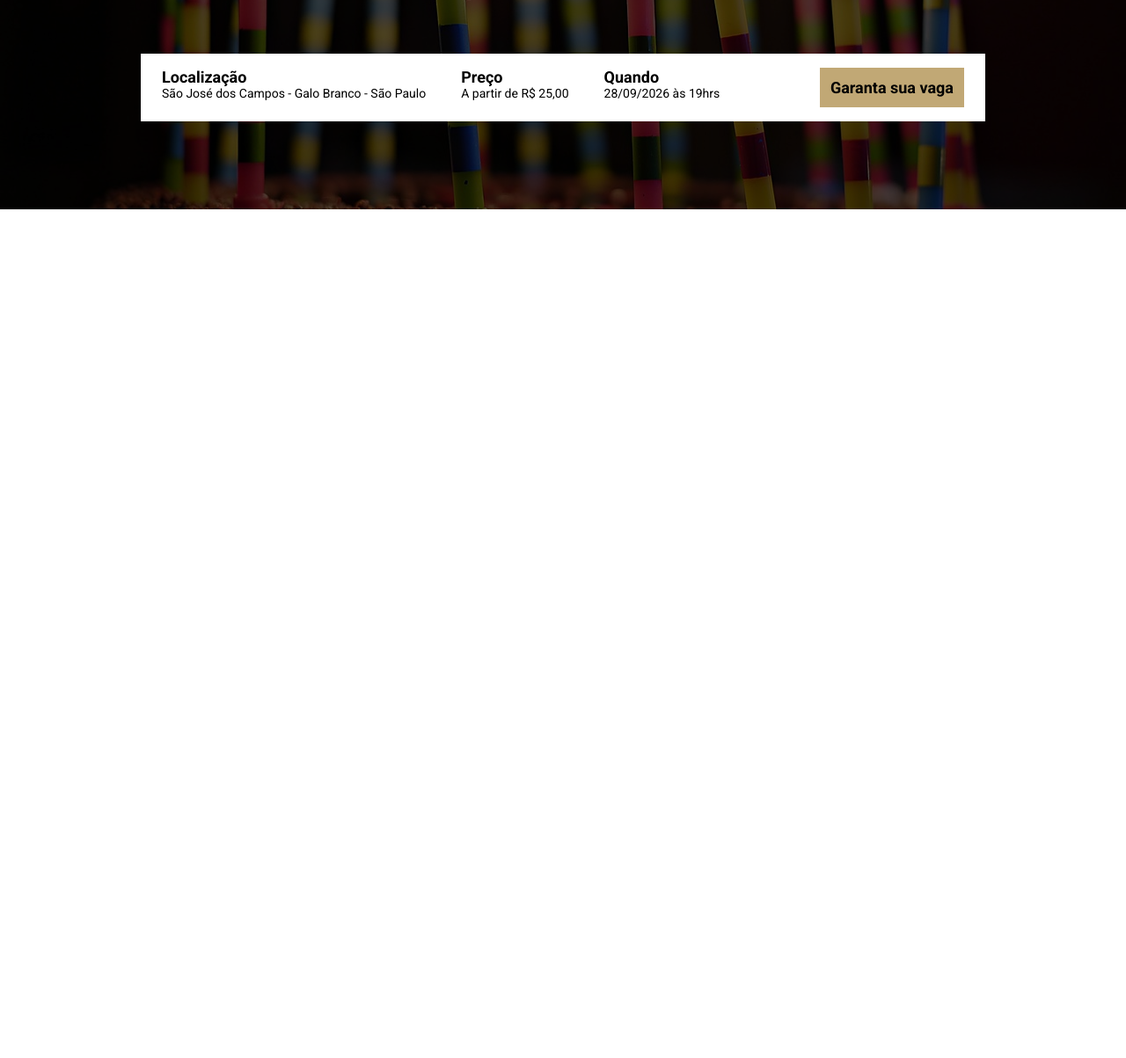
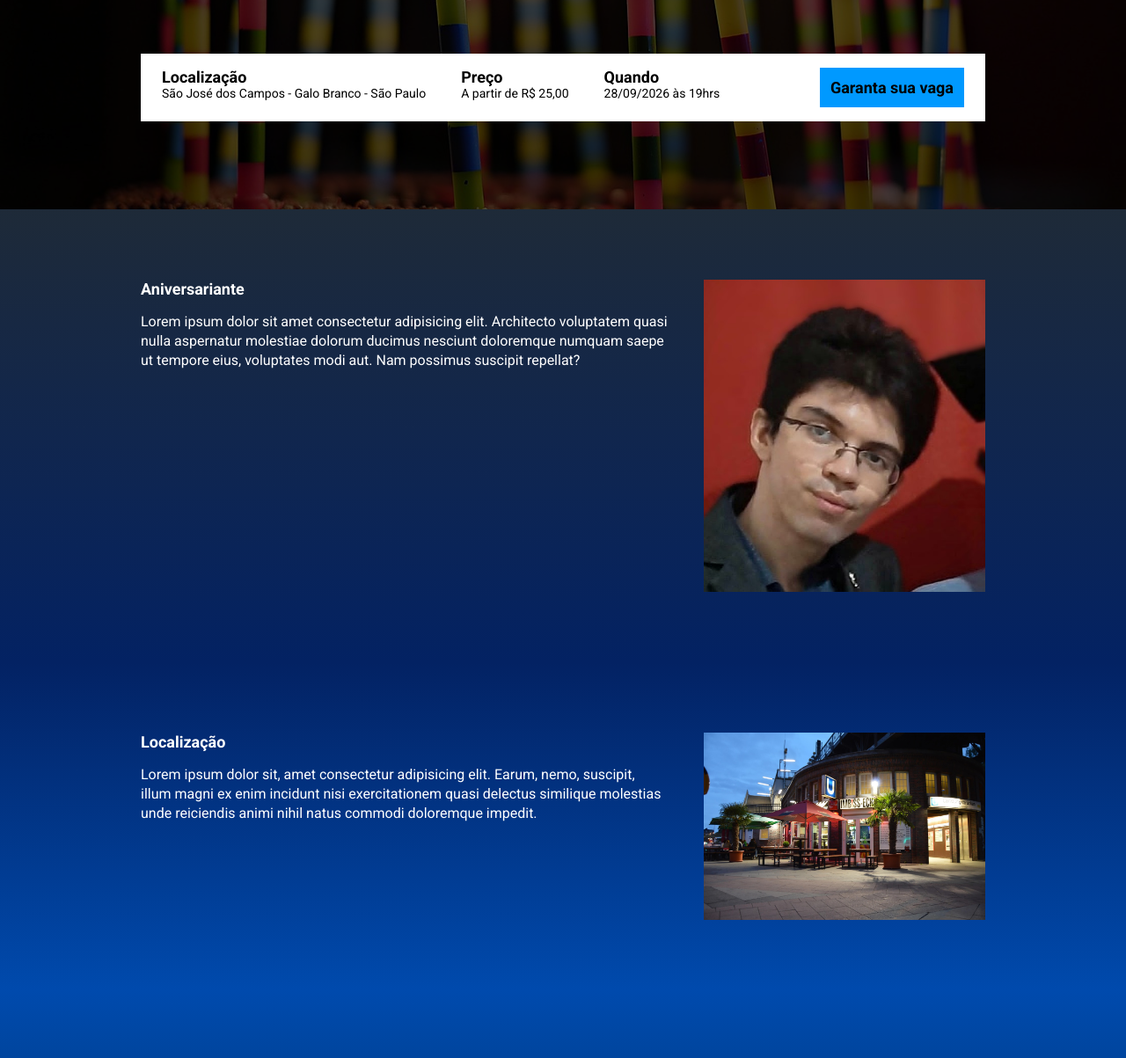
Before and after one commit to PatrickAOliveira/my_birthday, a website built with Parcel: page src/index.html in a window 1280 px wide. Shown: the part 373-1576 px from the top of the page at 88% size. Before the commit the page ends 800 px from the top, so only its background shows below. Built offline with nearby package versions, Linux system fonts and the light colour scheme.

Commit message:
criando as seções de evento

```diff
--- a/src/index.html
+++ b/src/index.html
@@ -9,6 +9,7 @@
     <link rel="preconnect" href="https://fonts.gstatic.com" crossorigin>
     <link href="https://fonts.googleapis.com/css2?family=Roboto:ital,wght@0,100..900;1,100..900&display=swap"
         rel="stylesheet">
+    <link rel="stylesheet" href="https://unpkg.com/aos@next/dist/aos.css" />
     <link rel="stylesheet" href="./styles/main.scss">
 </head>
 
@@ -40,23 +41,43 @@
             </div>
         </div>
     </header>
-    <section class="event">
+    <section class="event event--anniver">
         <div class="container">
             <div class="event__details">
                 <h2 class="event__details__title">Aniversariante</h2>
                 <p class="event__details__desc">
-                    No dia 28 de setembro, celebro mais um ano de vida — uma data que marca não apenas o tempo, mas
-                    também o crescimento, as
-                    conquistas e os novos caminhos que escolho trilhar. <br>
-                    Sou Patrick, nascido em 1999, e acredito que cada aniversário é uma oportunidade de celebrar o
-                    presente, agradecer pelas
-                    experiências e renovar planos para o futuro. <br>
-                    Neste novo ciclo, quero compartilhar minha gratidão com as pessoas que fazem parte da minha jornada.
-                    Convido você a celebrar comigo este momento especial — um brinde à vida, às conexões e às
-                    possibilidades que ainda estão
-                    por vir.
+                    Lorem ipsum dolor sit amet consectetur adipisicing elit. Architecto voluptatem quasi nulla
+                    aspernatur molestiae dolorum ducimus nesciunt doloremque numquam saepe ut tempore eius, voluptates
+                    modi aut. Nam possimus suscipit repellat?
                 </p>
             </div>
+            <img class="event__img" src="./images/profile.jpg" alt="Profile Image">
+        </div>
+    </section>
+    <section class="event event--location">
+        <div class="container">
+            <div class="event__details">
+                <h2 class="event__details__title">Localização</h2>
+                <p class="event__details__desc">
+                    Lorem ipsum dolor sit, amet consectetur adipisicing elit. Earum, nemo, suscipit, illum magni ex enim
+                    incidunt nisi exercitationem quasi delectus similique molestias unde reiciendis animi nihil natus
+                    commodi doloremque impedit.
+                </p>
+            </div>
+            <img class="event__img" src="./images/exterior.jpg" alt="Localização">
+        </div>
+    </section>
+    <section class="event event--confrat">
+        <div class="container">
+            <div class="event__details">
+                <h2 class="event__details__title">Confraternizações</h2>
+                <p class="event__details__desc">
+                    Lorem ipsum dolor sit, amet consectetur adipisicing elit. Earum, nemo, suscipit, illum magni ex enim
+                    incidunt nisi exercitationem quasi delectus similique molestias unde reiciendis animi nihil natus
+                    commodi doloremque impedit.
+                </p>
+            </div>
+            <img class="event__img" src="./images/confraternizacoes.jpg" alt="Confraternizações">
         </div>
     </section>
 </body>
--- /dev/null
+++ b/src/styles/_event.scss
@@ -0,0 +1,53 @@
+@use "var.scss";
+
+.event {
+    padding: 80px 0;
+
+    &--anniver {
+        background-image: linear-gradient(var.$blue1, var.$blue2);
+    }
+
+    &--location {
+        background-image: linear-gradient(var.$blue2, var.$blue4);
+    }
+
+    &--confrat {
+        background-image: linear-gradient(var.$blue4, var.$blue3);
+    }
+
+    .container {
+        display: flex;
+        gap: 40px;
+    }
+
+    &__img {
+        max-width: 320px;
+    }
+
+    &__details {
+        &__title {
+            font-size: 18px;
+            font-weight: bold;
+            margin-bottom: 16px;
+        }
+
+        &__desc {
+            line-height: 22px;
+        }
+    }
+
+    @media (max-width: 640px) {
+        .container {
+            display: block;
+        }
+
+        &__img {
+            width: 100%;
+        }
+
+        &__details {
+            margin-right: 0;
+            margin-bottom: 16px;
+        }
+    }
+}
--- a/src/styles/_var.scss
+++ b/src/styles/_var.scss
@@ -3,10 +3,10 @@ $textColor1: #fff;
 $textColor2: #000;
 
 // Theme Colors
-$yellow1: #E8CFA5;
-$yellow2: #C9A45C;
 $blue1: #1E2A38;
-$gray1: #B0B7C3;
+$blue2: #032263;
+$blue3: #003366;
+$blue4: #004AAD;
 
 // Buttons Colors
-$btnColor: #C1A875;
+$btnColor: #0099FF;
--- a/src/styles/main.scss
+++ b/src/styles/main.scss
@@ -2,6 +2,7 @@
 @use "hero.scss";
 @use "./components/infos_bar.scss";
 @use "./components/buttons.scss";
+@use "event.scss";
 
 * {
     padding: 0;
```
Also changed, not shown: src/images/profile.jpg (added).
